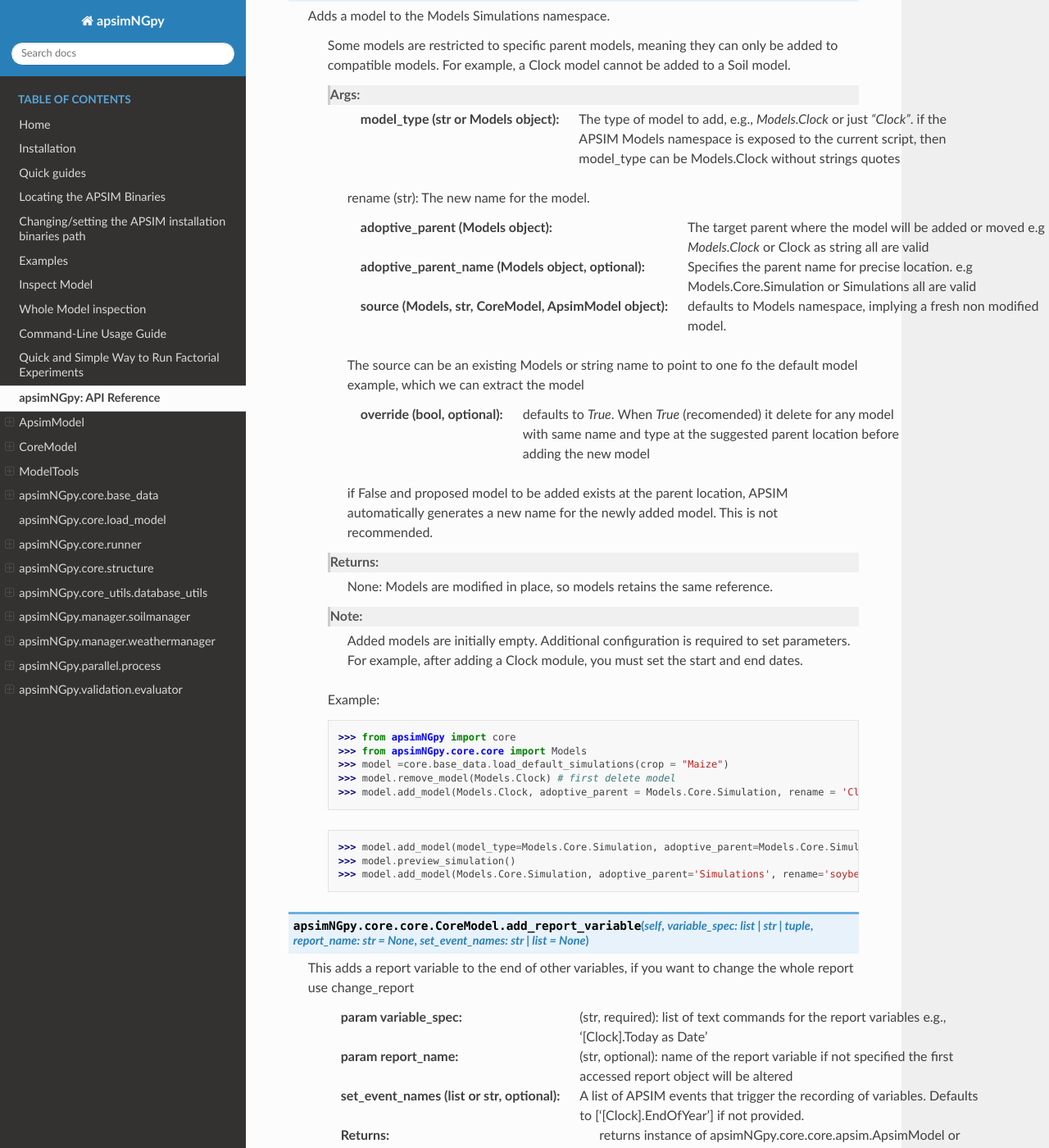
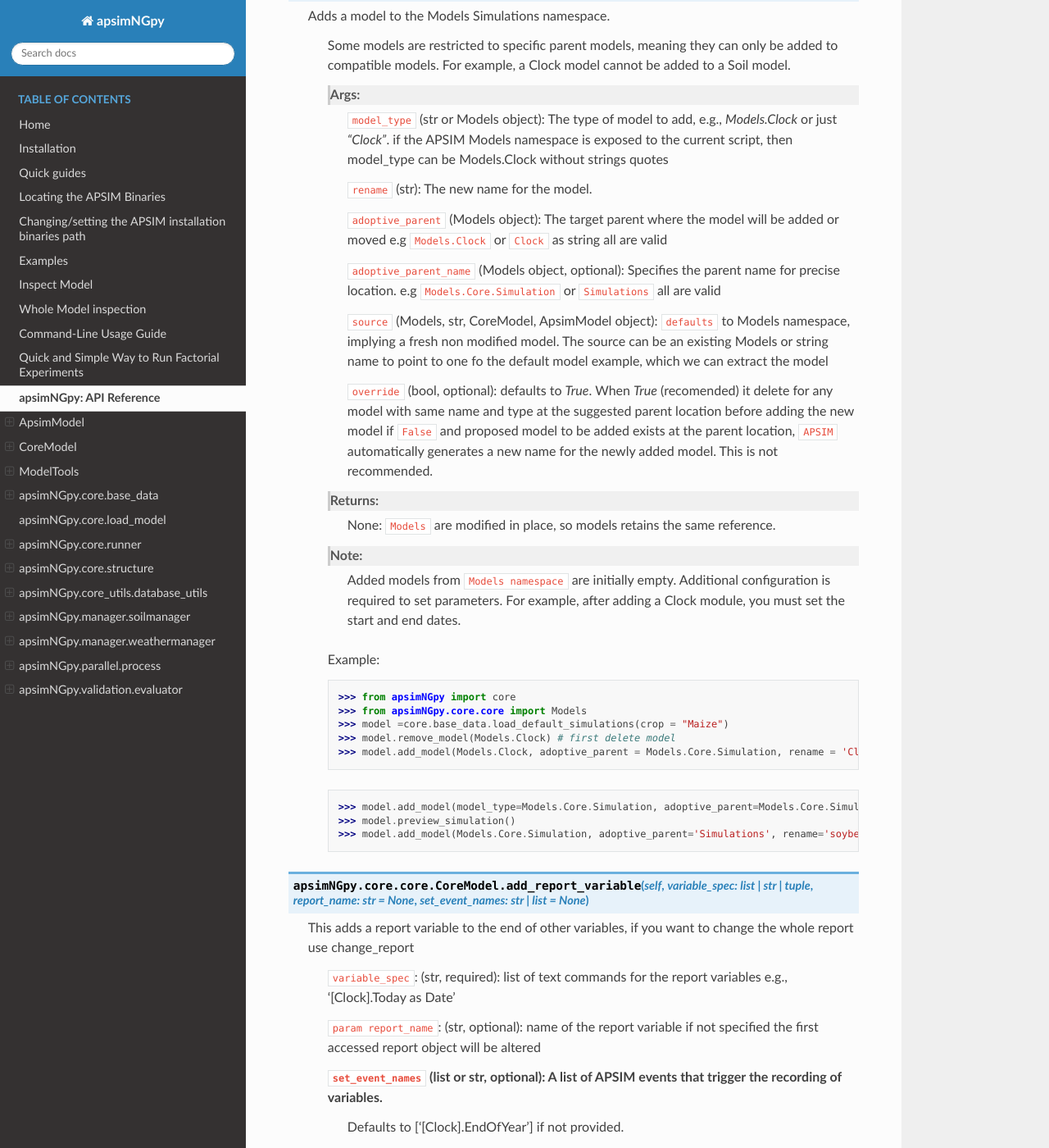
Before and after one commit to MAGALA-RICHARD/documentation-example, a Sphinx documentation site: the page built from doc/api.rst, in a window 1280 px wide and 1400 px high, scrolled down 5323 px. Shown: the whole window at 82% size. Built offline with Sphinx 7.4.7 and the Read the Docs theme 3.1.0, drawn with Linux system fonts in a browser that asks for light colours; some of the changed text lies outside the part shown.

```diff
--- a/doc/api.rst
+++ b/doc/api.rst
@@ -200,23 +200,24 @@
         For example, a Clock model cannot be added to a Soil model.
 
         Args:
-            :model_type (str or Models object): The type of model to add, e.g., `Models.Clock` or just `"Clock"`. if the APSIM Models namespace is exposed to the current script, then model_type can be Models.Clock without strings quotes
-            rename (str): The new name for the model.
-
-            :adoptive_parent (Models object): The target parent where the model will be added or moved e.g `Models.Clock` or Clock as string all are valid
-
-            :adoptive_parent_name (Models object, optional): Specifies the parent name for precise location. e.g Models.Core.Simulation or Simulations all are valid
-
-            :source (Models, str, CoreModel, ApsimModel object): defaults to Models namespace, implying a fresh non modified model.
+            ``model_type`` (str or Models object): The type of model to add, e.g., `Models.Clock` or just `"Clock"`. if the APSIM Models namespace is exposed to the current script, then model_type can be Models.Clock without strings quotes
+
+            ``rename`` (str): The new name for the model.
+
+            ``adoptive_parent`` (Models object): The target parent where the model will be added or moved e.g ``Models.Clock`` or ``Clock`` as string all are valid
+
+            ``adoptive_parent_name`` (Models object, optional): Specifies the parent name for precise location. e.g ``Models.Core.Simulation`` or ``Simulations`` all are valid
+
+            ``source`` (Models, str, CoreModel, ApsimModel object): ``defaults`` to Models namespace, implying a fresh non modified model.
             The source can be an existing Models or string name to point to one fo the default model example, which we can extract the model
 
-            :override (bool, optional): defaults to `True`. When `True` (recomended) it delete for any model with same name and type at the suggested parent location before adding the new model
-            if False and proposed model to be added exists at the parent location, APSIM automatically generates a new name for the newly added model. This is not recommended.
+            ``override`` (bool, optional): defaults to `True`. When `True` (recomended) it delete for any model with same name and type at the suggested parent location before adding the new model
+            if ``False`` and proposed model to be added exists at the parent location, ``APSIM`` automatically generates a new name for the newly added model. This is not recommended.
         Returns:
-            None: Models are modified in place, so models retains the same reference.
+            None: ``Models`` are modified in place, so models retains the same reference.
 
         Note:
-            Added models are initially empty. Additional configuration is required to set parameters.
+            Added models from ``Models namespace`` are initially empty. Additional configuration is required to set parameters.
             For example, after adding a Clock module, you must set the start and end dates.
 
         Example:
@@ -238,13 +239,16 @@
         Parameters
         -------------------
 
-        :param variable_spec: (str, required): list of text commands for the report variables e.g., '[Clock].Today as Date'
-        :param report_name: (str, optional): name of the report variable if not specified the first accessed report object will be altered
-        :set_event_names (list or str, optional): A list of APSIM events that trigger the recording of variables.
+        ``variable_spec``: (str, required): list of text commands for the report variables e.g., '[Clock].Today as Date'
+
+        ``param report_name``: (str, optional): name of the report variable if not specified the first accessed report object will be altered
+
+        ``set_event_names`` (list or str, optional): A list of APSIM events that trigger the recording of variables.
                                                      Defaults to ['[Clock].EndOfYear'] if not provided.
         :Returns:
             returns instance of apsimNGpy.core.core.apsim.ApsimModel or apsimNGpy.core.core.apsim.CoreModel
            raises an erros if a report is not found
+
         Example:
         >>> from apsimNGpy import core
 
@@ -333,28 +337,28 @@
 
 .. function:: apsimNGpy.core.core.CoreModel.clone_model(self, model_type, model_name, adoptive_parent_type, rename=None, adoptive_parent_name=None, in_place=False)
 
-   Clone an existing model and move it to a specified parent within the simulation structure.
-        The function modifies the simulation structure by adding the cloned model to the designated parent.
-
-        This function is useful when a model instance needs to be duplicated and repositioned in the APSIM simulation
+   Clone an existing  ``model`` and move it to a specified parent within the simulation structure.
+        The function modifies the simulation structure by adding the cloned model to the ``designated parent``.
+
+        This function is useful when a model instance needs to be duplicated and repositioned in the ``APSIM`` simulation
         hierarchy without manually redefining its structure.
 
         Parameters:
         ----------
-        model_type : Models
+        ``model_type`` : Models
             The type of the model to be cloned, e.g., `Models.Simulation` or `Models.Clock`.
-        model_name : str
+        ``model_name`` : str
             The unique identification name of the model instance to be cloned, e.g., `"clock1"`.
-        adoptive_parent_type : Models
+        ``adoptive_parent_type`` : Models
             The type of the new parent model where the cloned model will be placed.
-        rename : str, optional
+        ``rename`` : str, optional
             The new name for the cloned model. If not provided, the clone will be renamed using
             the original name with a `_clone` suffix.
-        adoptive_parent_name : str, optional
+        ``adoptive_parent_name`` : str, optional
             The name of the parent model where the cloned model should be moved. If not provided,
             the model will be placed under the default parent of the specified type.
-        in_place : bool, optional
-            If True, the cloned model remains in the same location but is duplicated. Defaults to False.
+        ``in_place`` : bool, optional
+            If ``True``, the cloned model remains in the same location but is duplicated. Defaults to ``False``.
 
         Returns:
         -------
@@ -410,12 +414,15 @@
 
         Parameters
         ----------
-        model_type : str
+        ``model_type`` : str
             Type of the model component to modify (e.g., 'Clock', 'Manager', 'Soils.Physical', etc.).
-        simulations : Union[str, list], optional
+
+        ``simulations`` : Union[str, list], optional
             A simulation name or list of simulation names in which to search. Defaults to all simulations in the model.
-        model_name : str
+
+        ``model_name`` : str
             Name of the model instance to modify.
+
         **kwargs : dict
             Additional keyword arguments specific to the model type. These vary by component:
 
@@ -972,7 +983,7 @@
 
         Parameters:
         -----------
-        report_names : Union[str, list]
+        ``report_names`` : Union[str, list]
             Name or list of names of report tables to read. These should match the
             report model names in the simulation output.
 
@@ -983,9 +994,9 @@
 
         Raises:
         -------
-        ValueError
+        ``ValueError``
             If any of the requested report names are not found in the available tables.
-        RuntimeError
+        ``RuntimeError``
             If the simulation has not been run successfully before attempting to read data.
 
 .. function:: apsimNGpy.core.core.CoreModel.recompile_edited_model(self, out_path: os.PathLike)
@@ -1144,35 +1156,35 @@
 
 .. function:: apsimNGpy.core.core.CoreModel.run(self, report_name: Union[tuple, list, str] = None, simulations: Union[tuple, list] = None, clean_up: bool = False, verbose: bool = False, **kwargs) -> 'CoreModel'
 
-   Run APSIM model simulations.
+   Run ``APSIM`` model simulations.
 
         Parameters
         ----------
-        report_name : Union[tuple, list, str], optional
+        ``report_name`` : Union[tuple, list, str], optional
             Defaults to APSIM default Report Name if not specified.
             - If iterable, all report tables are read and aggregated into one DataFrame.
             - If None, runs without collecting database results.
             - If str, a single DataFrame is returned.
 
-        simulations : Union[tuple, list], optional
+        ``simulations`` : Union[tuple, list], optional
             List of simulation names to run. If None, runs all simulations.
 
-        clean_up : bool, optional
+        ``clean_up`` : bool, optional
             If True, removes existing database before running.
 
-        verbose : bool, optional
+        ``verbose`` : bool, optional
             If True, enables verbose output for debugging. The method continues with debugging info anyway if the run was unsuccessful
 
-        kwargs : dict
+        ``kwargs`` : dict
             Additional keyword arguments, e.g., to_csv=True
 
         Returns
         -------
-        CoreModel
+        ``CoreModel``
             Instance of the class CoreModel.
-       RuntimeError
-            Raised if the APSIM run is unsuccessful. Common causes include missing meteorological files,
-            mismatched simulation start dates with weather data, or other configuration issues.
+       ``RuntimeError``
+            Raised if the ``APSIM`` run is unsuccessful. Common causes include ``missing meteorological files``,
+            mismatched simulation ``start`` dates with ``weather`` data, or other ``configuration issues``.
 
 .. function:: apsimNGpy.core.core.CoreModel.save(self, file_name=None)
 
```
Also changed, not shown: other parts of doc/api.rst (+12 -7 lines).
